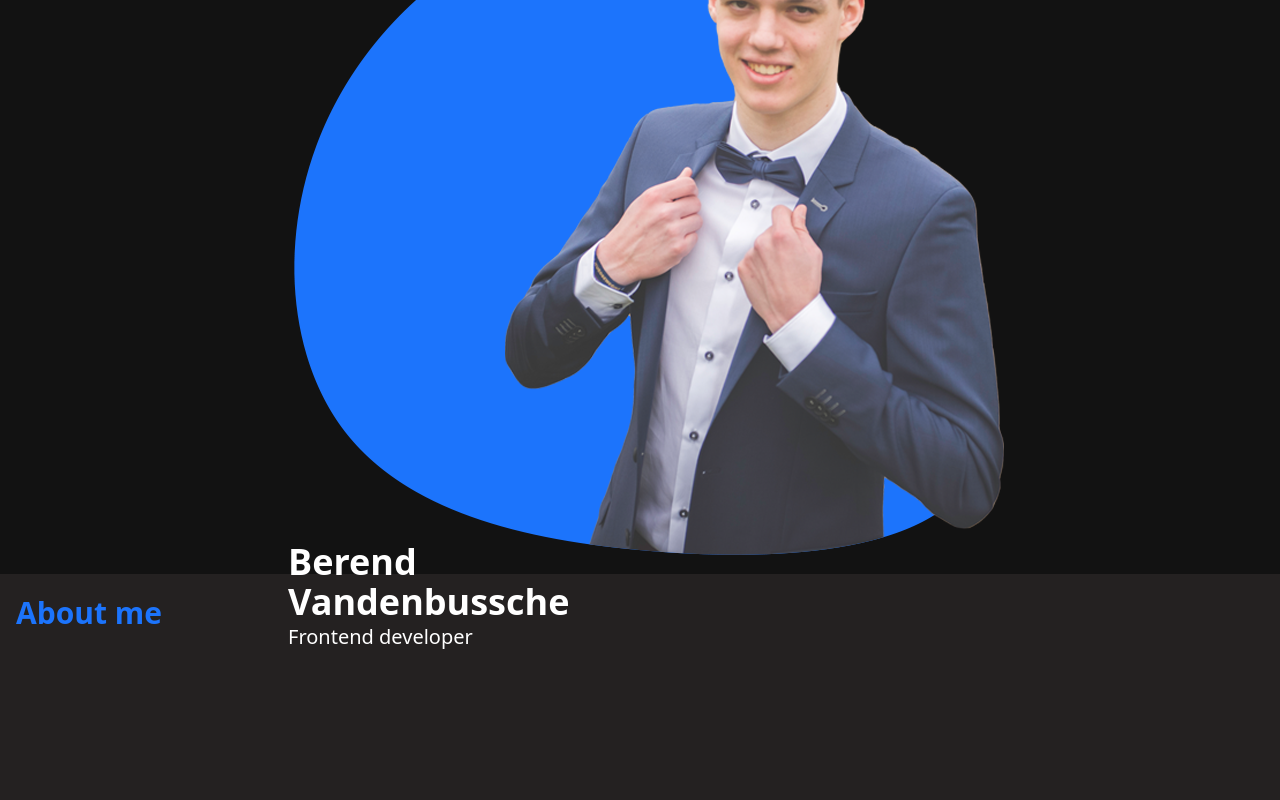
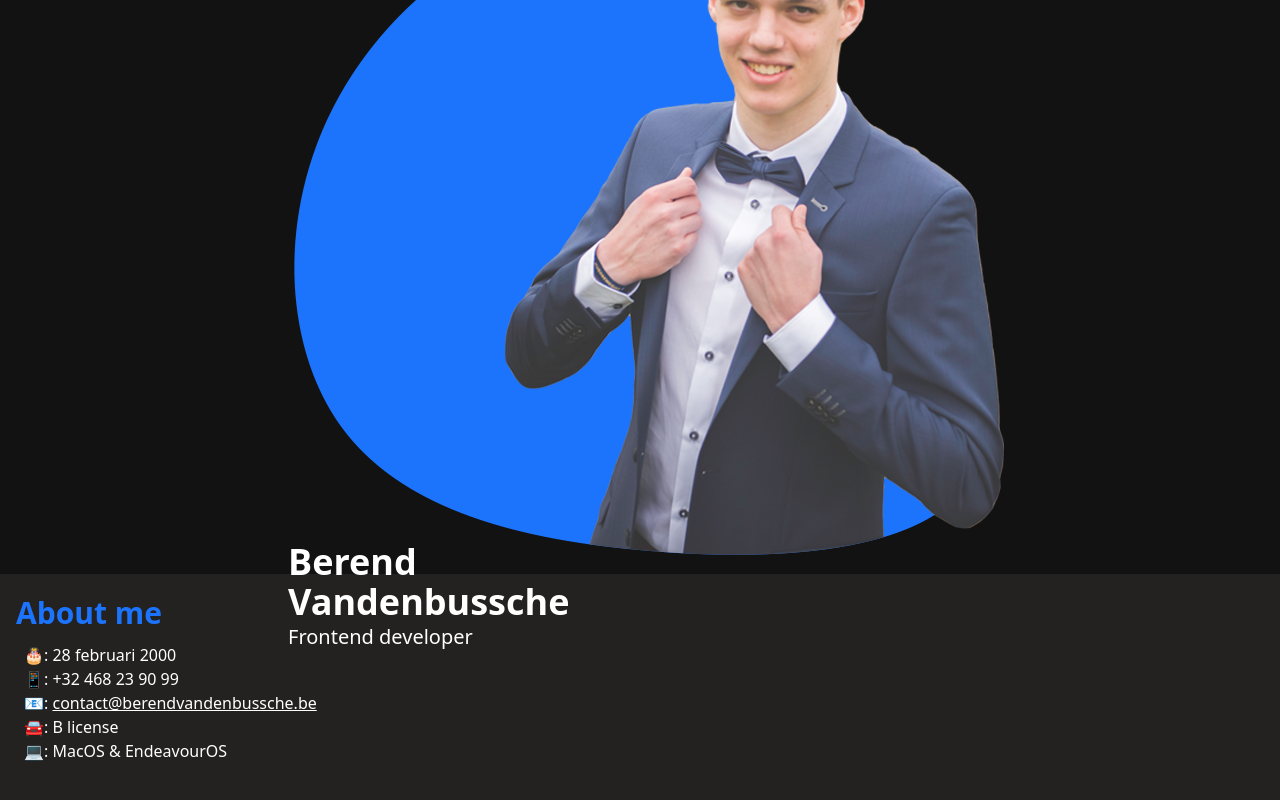
Before and after one commit to BerendVandenbussche/Portfolio3.0, a Vue app: page / in a window 1280 px wide. Shown: the part 226-1026 px from the top of the page. Built offline with nearby package versions, Linux system fonts and the light colour scheme.

Commit message:
Feat: Add details to about section

```diff
--- a/src/App.vue
+++ b/src/App.vue
@@ -3,6 +3,7 @@ import NavItem from "@/components/navigation/NavItem.vue";
 import PortfolioSection from "@/components/PortfolioSection.vue";
 import ContactItem from "@/components/contact/ContactItem.vue";
 import HomeSectionTemplate from "@/components/sectionTemplates/HomeSectionTemplate.vue";
+import AboutSectionTemplate from "@/components/sectionTemplates/AboutSectionTemplate.vue";
 
 const navigationItems = ["Home", "About", "Skills", "Homelab", "Contact"];
 </script>
@@ -36,7 +37,7 @@ const navigationItems = ["Home", "About", "Skills", "Homelab", "Contact"];
       </template>
 
       <template v-if="index === 1">
-        <h1 class="text-theme">About me</h1>
+        <AboutSectionTemplate />
       </template>
 
       <template v-if="index === 2">
--- /dev/null
+++ b/src/components/sectionTemplates/AboutSectionTemplate.vue
@@ -0,0 +1,21 @@
+<script setup lang="ts"></script>
+
+<template>
+  <div>
+    <h1 class="text-theme">About me</h1>
+    <div class="p-2">
+      <p>🎂: 28 februari 2000</p>
+      <p>📱: +32 468 23 90 99</p>
+      <p>
+        📧:
+        <a class="underline" href="mailto:contact@berendvandenbussche.be"
+          >contact@berendvandenbussche.be</a
+        >
+      </p>
+      <p>🚘: B license</p>
+      <p>💻: MacOS & EndeavourOS</p>
+    </div>
+  </div>
+</template>
+
+<style scoped></style>
```
